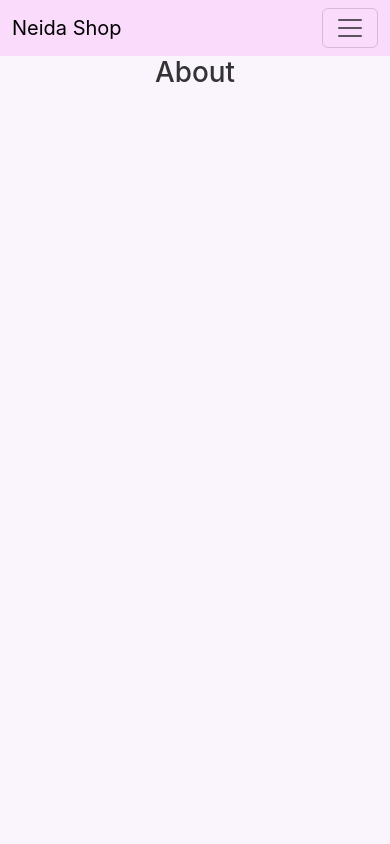
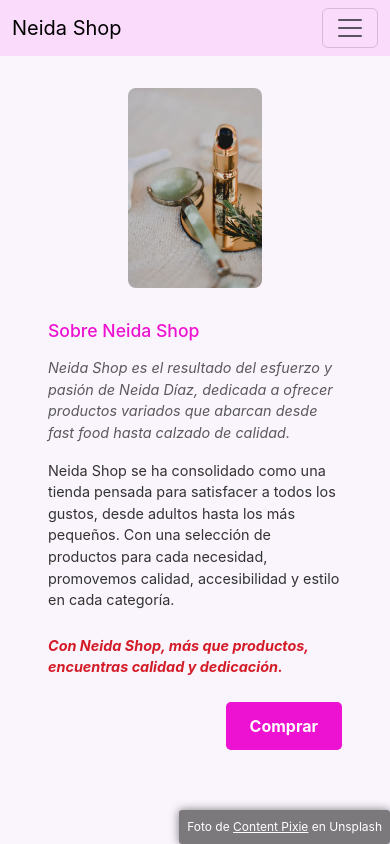
Before and after one commit to Codelium-team/neidashopoline_landingPage_1CTA, a React (Vite) app: page /about in a window 390 px wide. Built offline with nearby package versions, Linux system fonts and the light colour scheme.

Commit message:
feat: :sparkles: ADD Se agrega sección Acerca de
ADD Se agrega sección Acerca de

```diff
--- /dev/null
+++ b/src/components/pages/About.css
@@ -0,0 +1,140 @@
+/* About Section Layout */
+.about-section {
+  display: flex;
+  flex-wrap: wrap;
+  align-items: center;
+  padding: 2rem;
+  gap: 1rem;
+}
+
+/* Image Styling */
+.about-image {
+  flex: 1 1 30%;
+  max-width: 30%;
+}
+
+.about-image img {
+  width: 100%;
+  border-radius: 8px;
+}
+
+/* Content Styling */
+.about-content {
+  flex: 1 1 65%;
+  max-width: 65%;
+  text-align: left; /* Added to justify text to the left */
+}
+
+.about-content h2 {
+  font-size: 2rem;
+  margin-bottom: 1rem;
+  color: var(--primary-main);
+}
+
+/* Quote/Subheading Styling */
+.about-quote {
+  font-size: 1.1rem;
+  color: var(--text-color-dark);
+  font-style: italic;
+  margin-bottom: 1rem;
+  opacity: 0.8; /* Reduced opacity for a subtle effect */
+}
+
+/* Emphasis Styling */
+.about-emphasis {
+  font-size: 1.2rem;
+  color: var(--primary-dark); /* Emphasized color */
+  font-style: italic;
+  font-weight: bold;
+  margin-top: 1.5rem;
+}
+
+/* Button Styling */
+.comprar-button {
+  background-color: var(--primary-main);
+  color: var(--text-color-light);
+  margin-left: auto;
+  padding: 0.75rem 1.5rem;
+  border: none;
+  border-radius: 5px;
+  font-weight: bold;
+  cursor: pointer;
+  transition: background-color 0.3s ease, transform 0.2s ease;
+}
+
+.comprar-button:hover {
+  background-color: var(--primary-dark);
+}
+
+.comprar-button:active {
+  background-color: var(--secondary-main);
+  transform: scale(0.95);
+}
+
+.button-container {
+  display: flex;
+  justify-content: flex-end;
+  margin-top: 1.5rem;
+}
+
+.attribution {
+  font-size: 0.875rem;
+  background-color: rgba(0, 0, 0, 0.5);
+  padding: 0.5rem;
+  border-radius: 3px;
+  box-shadow: 0 0 10px rgba(0, 0, 0, 0.5);
+  z-index: 10; /* Ensure it appears above the image */
+  position: relative; /* Make sure the z-index works */
+}
+
+.attribution a {
+  text-decoration: underline;
+  color: white;
+}
+
+.attribution a:hover {
+  color: #f1c40f;
+}
+/* Responsive Design */
+@media (max-width: 768px) {
+  .about-section {
+    flex-direction: column;
+  }
+
+  .about-image,
+  .about-content {
+    max-width: 100%;
+    max-height: 30%;
+    flex: 1 1 100%;
+  }
+
+  .about-content h2 {
+    font-size: 1.1rem;
+  }
+
+  .about-content p {
+    font-size: 0.9rem;
+    text-align: left;
+  }
+
+  .about-image img {
+    width: 100%; /* Make the image responsive */
+    max-height: 200px; /* Adjust this value as needed to reduce vertical space */
+    object-fit: cover; /* Ensures the image maintains aspect ratio */
+  }
+
+  .about-content {
+    text-align: left;
+    padding: 1rem; /* Optional: Adjust padding for better spacing */
+  }
+
+  .comprar-button {
+    margin-top: 0; /* Adds space above the button */
+    align-self: flex-start; /* Ensures it's at the bottom in flex layout */
+  }
+
+  .about-image .attribution {
+    font-size: 0.75rem;
+    padding: 0.3rem;
+  }
+}
--- a/src/components/pages/About.jsx
+++ b/src/components/pages/About.jsx
@@ -1,10 +1,47 @@
 import React from "react";
+import "./About.css";
+import categoryImage1 from "../../assets/content-pixie-9l7r-n1zt-Y-unsplash.png";
 
 function About() {
   return (
-    <>
-      <h1>About</h1>
-    </>
+    <div className="about-section">
+      <div className="about-image">
+        <img src={categoryImage1} alt="Neida Shop" />
+        <div className="attribution text-white position-absolute bottom-0 end-0 p-2">
+          Foto de{" "}
+          <a
+            href="https://unsplash.com/es/@contentpixie"
+            className="text-white"
+            target="_blank"
+            rel="noopener noreferrer"
+          >
+            Content Pixie
+          </a>{" "}
+          en Unsplash
+        </div>
+      </div>
+
+      <div className="about-content">
+        <h2>Sobre Neida Shop</h2>
+        <p className="about-quote">
+          Neida Shop es el resultado del esfuerzo y pasión de Neida Díaz,
+          dedicada a ofrecer productos variados que abarcan desde fast food
+          hasta calzado de calidad.
+        </p>
+        <p>
+          Neida Shop se ha consolidado como una tienda pensada para satisfacer a
+          todos los gustos, desde adultos hasta los más pequeños. Con una
+          selección de productos para cada necesidad, promovemos calidad,
+          accesibilidad y estilo en cada categoría.
+        </p>
+        <p className="about-emphasis">
+          Con Neida Shop, más que productos, encuentras calidad y dedicación.
+        </p>
+        <div className="button-container">
+          <button className="comprar-button">Comprar</button>
+        </div>
+      </div>
+    </div>
   );
 }
 
```
